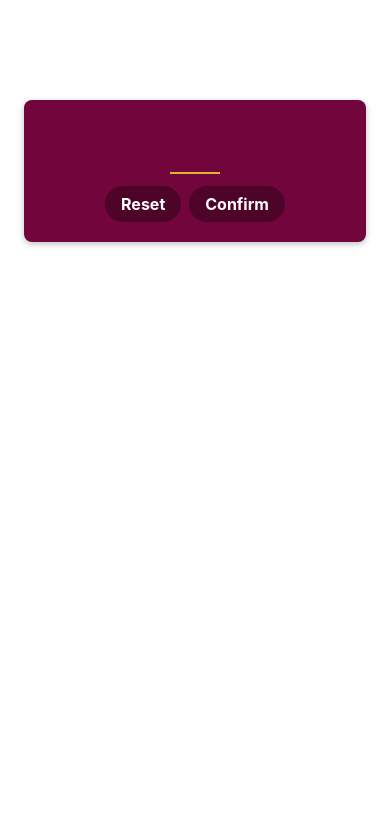
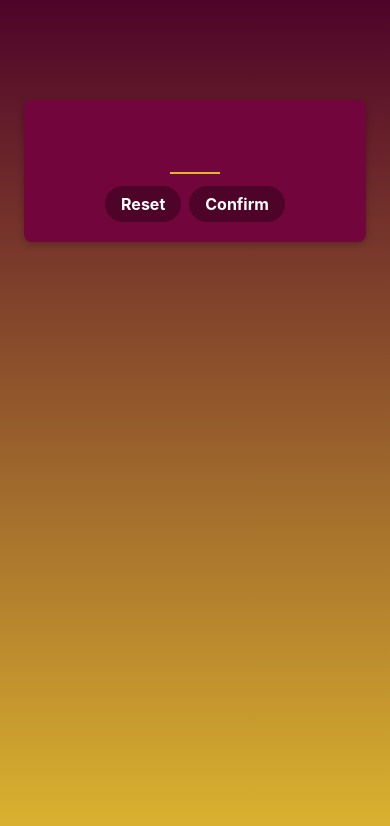
Before and after one commit to Mhamad-Raad/React-Native-MiniGame, a React Native app: screen / in a window 390 px wide. Shown: the top 826 px of the page. Built offline with nearby package versions, Linux system fonts and the light colour scheme.

Commit message:
add linear grading to packages

```diff
--- a/App.js
+++ b/App.js
@@ -1,18 +1,18 @@
 import { StyleSheet } from 'react-native';
+import { LinearGradient } from 'expo-linear-gradient';
 
 import StartGameScreen from './screens/StartGameScreen';
 
 export default function App() {
   return (
+    <LinearGradient colors={['#4e0329', '#ddb52f']} style={styles.rootScreen}>
       <StartGameScreen />
+    </LinearGradient>
   );
 }
 
 const styles = StyleSheet.create({
-  container: {
+  rootScreen: {
     flex: 1,
-    backgroundColor: '#fff',
-    alignItems: 'center',
-    justifyContent: 'center',
   },
 });
--- a/app.json
+++ b/app.json
@@ -5,7 +5,6 @@
     "version": "1.0.0",
     "orientation": "portrait",
     "icon": "./assets/icon.png",
-    "userInterfaceStyle": "light",
     "splash": {
       "image": "./assets/splash.png",
       "resizeMode": "contain",
--- a/package.json
+++ b/package.json
@@ -12,7 +12,8 @@
     "expo": "~49.0.15",
     "expo-status-bar": "~1.6.0",
     "react": "18.2.0",
-    "react-native": "0.72.6"
+    "react-native": "0.72.6",
+    "expo-linear-gradient": "~12.3.0"
   },
   "devDependencies": {
     "@babel/core": "^7.20.0"
```
Also changed, not shown: 1 other file (tests, documents, lock files or other folders).
